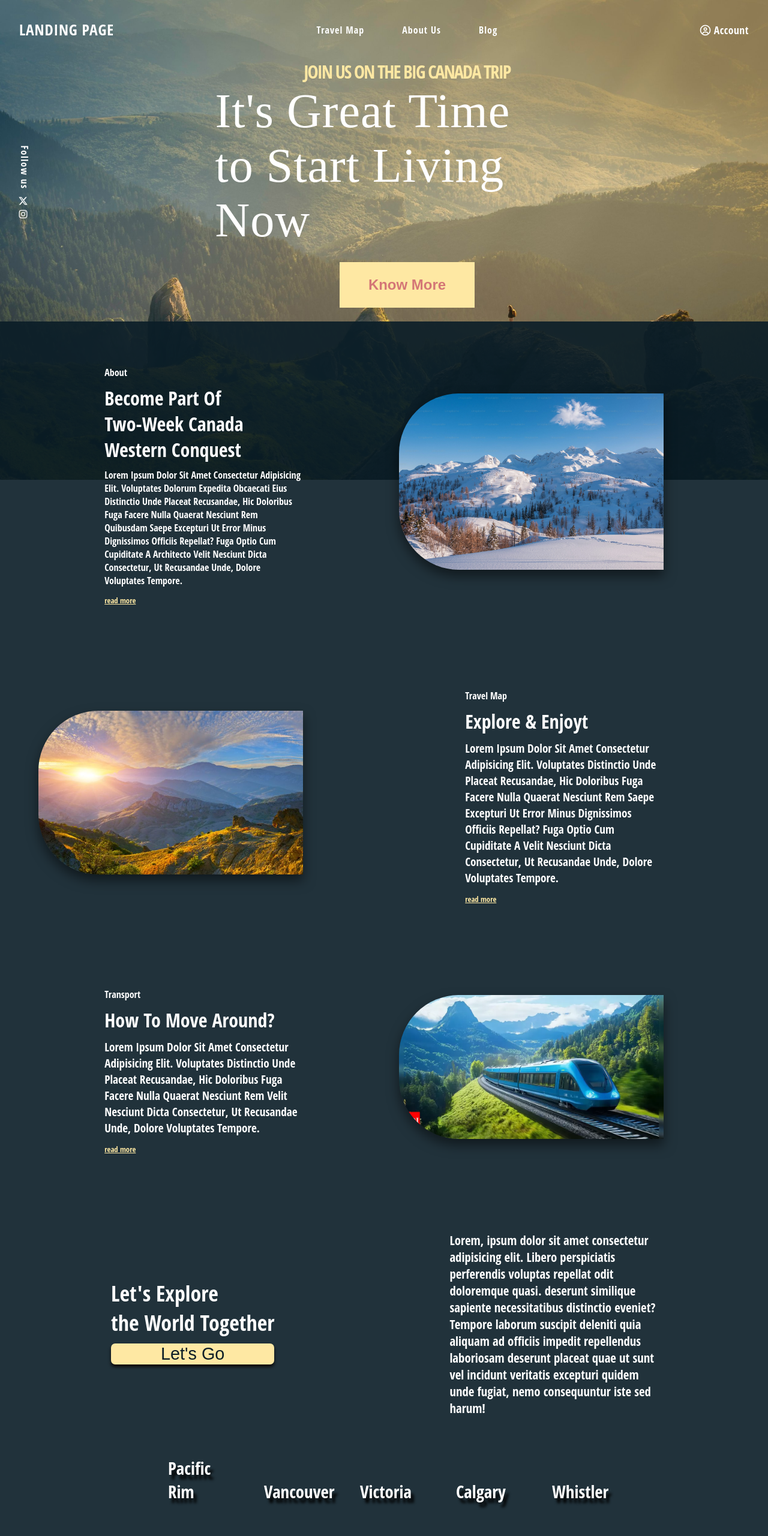
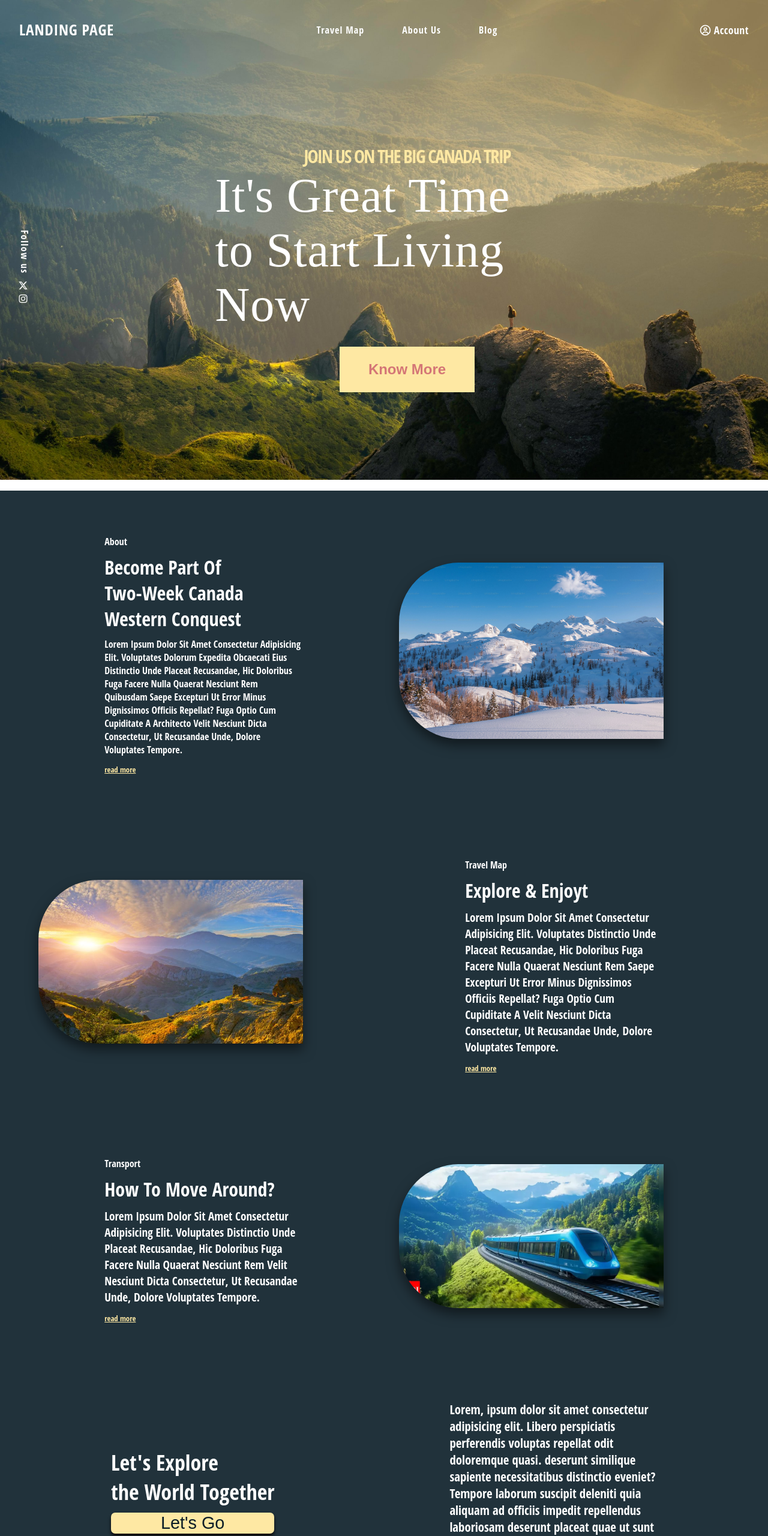
Before and after one commit to khatri-rohit/CodSoft, a plain HTML site: page Landing Page/index.html in a window 1280 px wide. Shown: the top 2561 px of the page at 60% size. Drawn offline with Linux system fonts and the light colour scheme; grey boxes are pictures that could not be loaded.

Commit message:
Fixigng Design

```diff
--- a/Landing Page/index.html
+++ b/Landing Page/index.html
@@ -248,7 +248,7 @@
             <h2>BRAND NAME</h2>
         </div>
 
-        <p>@2025 Camper Agency Canada Al rights reserved</p>
+        <p>@2025 Camper Agency Canada All rights reserved</p>
 
     </footer>
 
--- a/Landing Page/styles/style.css
+++ b/Landing Page/styles/style.css
@@ -12,6 +12,8 @@ body {
     background-repeat: no-repeat;
     background-position: center;
     background-size: 100% 100%;
+
+    position: relative;
 }
 
 /* HEADER */
@@ -55,6 +57,7 @@ a {
 /* HERO SECTION */
 
 main {
+    height: auto;
     width: 100%;
     display: flex;
     flex-direction: column;
@@ -64,7 +67,7 @@ main {
     display: flex;
     justify-content: space-between;
     align-items: center;
-    min-height: 90%;
+    min-height: 90vh;
 }
 
 .hero-sec .social {
@@ -238,7 +241,7 @@ main .center-main {
     display: flex;
     flex-direction: row;
     padding: 5em 15em;
-    min-height: 70%;
+    min-height: 70vh;
     width: 100%;
     background-color: #0b1d27e7;
     color: white;
@@ -390,6 +393,7 @@ footer {
     background-color: #00121c;
     color: white;
     padding: 1em;
+    bottom: 0;
 }
 
 .menu {
```
